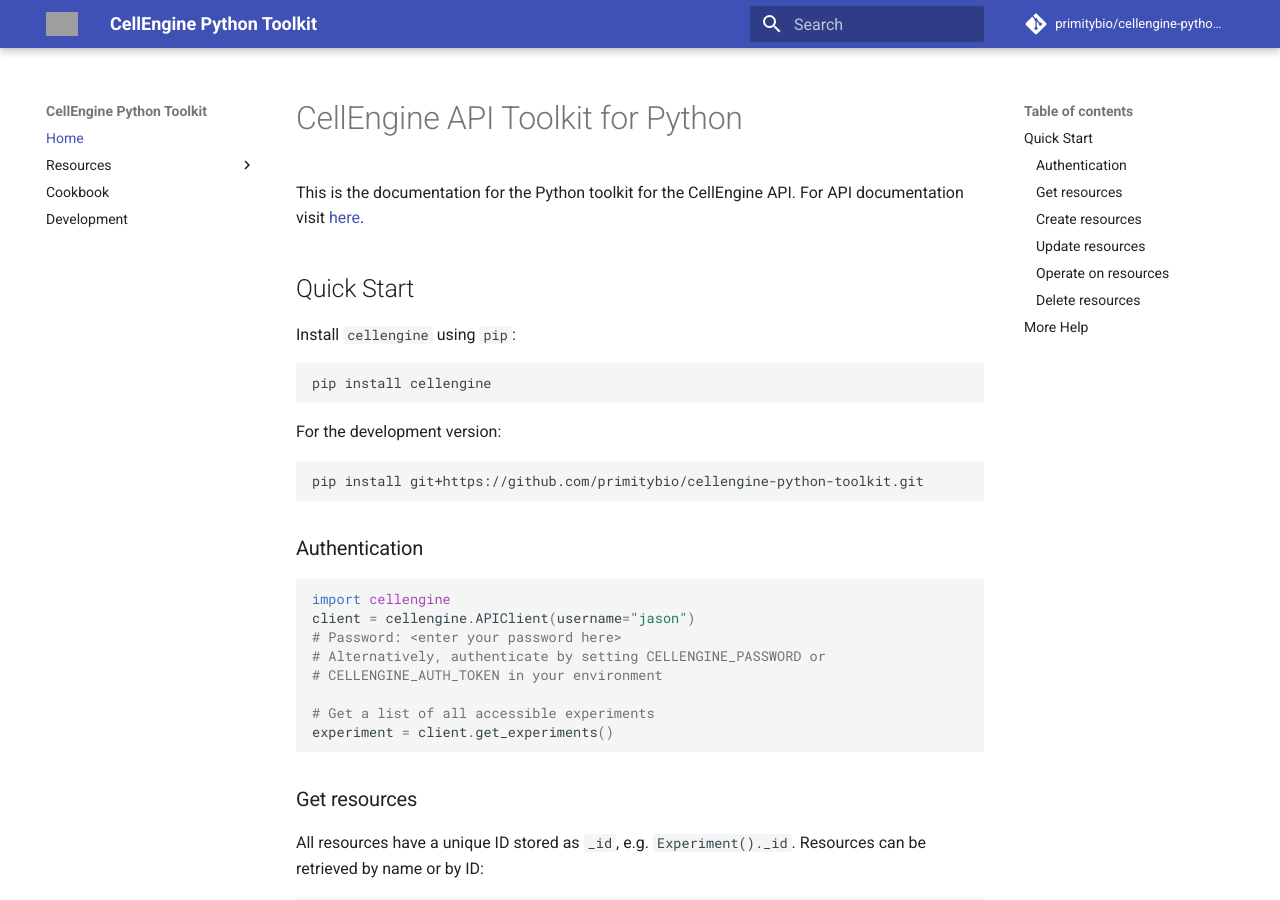
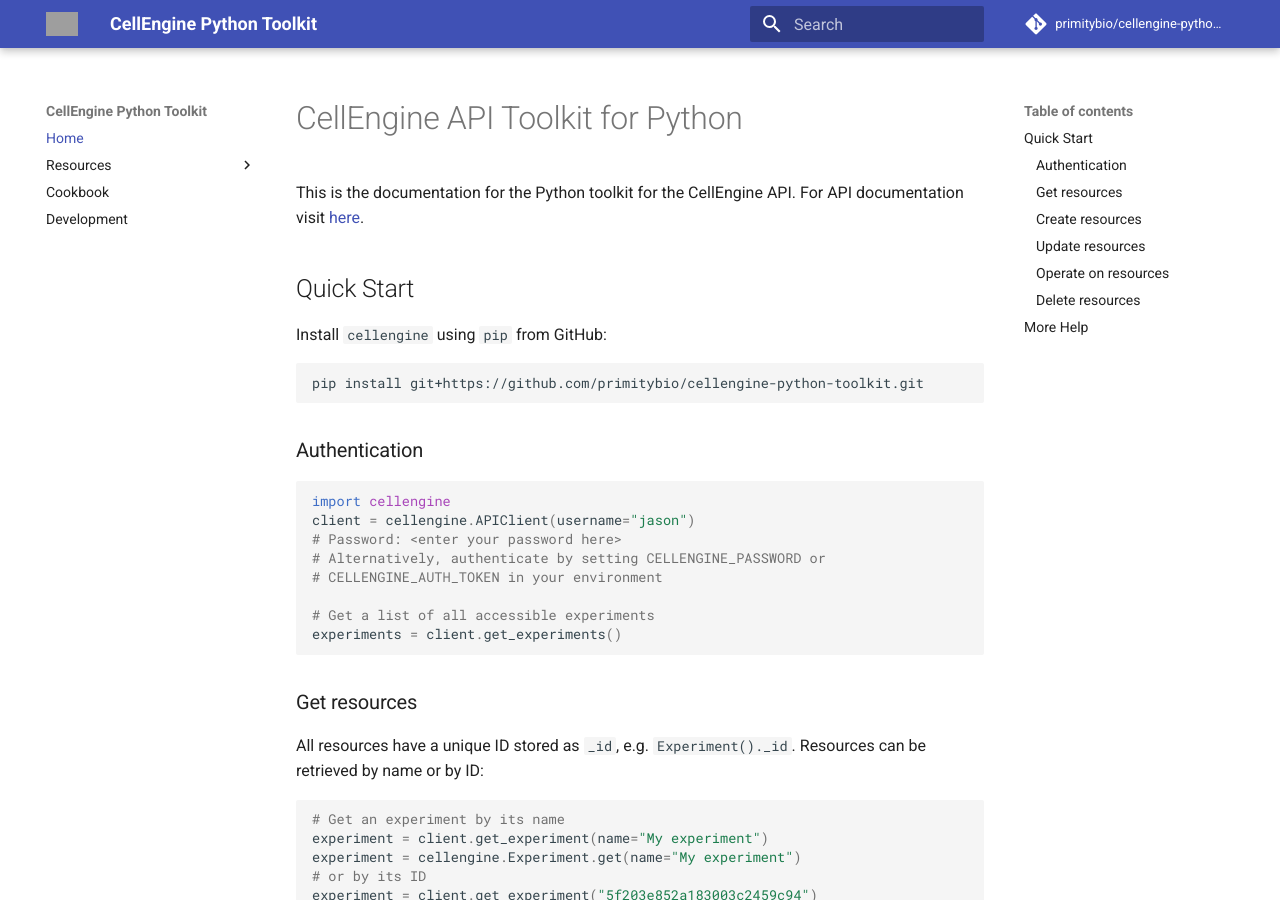
Before and after one commit to cellengine/cellengine-python-toolkit, an MkDocs documentation site: the page built from docs/index.md, in a window 1280 px wide and 900 px high. Built offline with MkDocs 1.6.1 and Material for MkDocs 9.7.7, drawn with Linux system fonts in a browser that asks for light colours; comment, search, counter and statistics services are not loaded; grey boxes are pictures that could not be loaded.

Commit message:
docs: minor corrections

````diff
--- a/docs/index.md
+++ b/docs/index.md
@@ -4,13 +4,7 @@
 API documentation visit [here](https://docs.cellengine.com/api/).
 
 ## Quick Start
-Install `cellengine` using `pip`:
-
-```bash
-pip install cellengine
-```
-
-For the development version:
+Install `cellengine` using `pip` from GitHub:
 
 ```bash
 pip install git+https://github.com/primitybio/cellengine-python-toolkit.git
@@ -25,7 +19,7 @@
 # CELLENGINE_AUTH_TOKEN in your environment
 
 # Get a list of all accessible experiments
-experiment = client.get_experiments()
+experiments = client.get_experiments()
 ```
 
 ### Get resources
@@ -68,7 +62,8 @@
 ```
 
 ### Delete resources
-Deleting all resources is final, except for Experiments, Folders and FCS files. Those resources are marked as deleted, then permanently deleted at a later date.
+Deleting all resources is final, except for Experiments, Folders and FCS files.
+Those resources are marked as deleted, then permanently deleted at a later date.
 To undelete an Experiment, use the `.undelete()` method.
 
 ```python
````
Also changed, not shown: README.md (+3 -6 lines).
